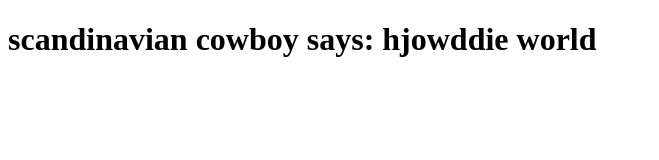
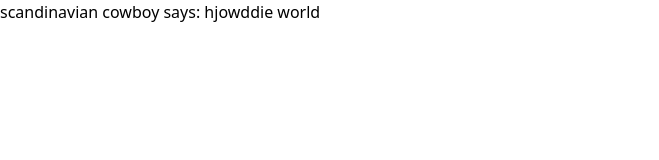
Before and after one commit to k4y4k/old_gatsby_site, a Gatsby site: page / in a window 1280 px wide. Shown: the whole page, without its empty margins (0-659 px from the left). Built offline with nearby package versions, Linux system fonts and the light colour scheme; Gatsby itself is replaced by a stand-in of ours.

Commit message:
feat: enable tailwind

```diff
--- a/gatsby-config.js
+++ b/gatsby-config.js
@@ -2,6 +2,7 @@ module.exports = {
   plugins: [
     `gatsby-plugin-react-helmet`,
     `gatsby-plugin-sass`,
+    `gatsby-plugin-postcss`,
     {
       resolve: `gatsby-plugin-manifest`,
       options: {
--- a/package.json
+++ b/package.json
@@ -7,13 +7,15 @@
   "dependencies": {
     "gatsby": "^2.19.7",
     "gatsby-plugin-manifest": "^2.2.39",
+    "gatsby-plugin-postcss": "^2.1.19",
     "gatsby-plugin-react-helmet": "^3.1.21",
     "gatsby-plugin-sass": "^2.1.27",
     "node-sass": "^4.13.1",
     "react": "^16.12.0",
     "react-dom": "^16.12.0",
     "react-helmet": "^5.2.1",
-    "react-particles-js": "^2.7.0"
+    "react-particles-js": "^2.7.0",
+    "tailwindcss": "^1.1.4"
   },
   "devDependencies": {
     "cypress": "^3.8.3",
--- /dev/null
+++ b/postcss.config.js
@@ -0,0 +1,3 @@
+module.exports = () => ({
+  plugins: [require('tailwindcss')]
+})
--- a/src/pages/index.js
+++ b/src/pages/index.js
@@ -1,5 +1,6 @@
 import React from 'react'
 import { Helmet } from 'react-helmet'
+import '../styles/tailwind.css'
 
 export default () => (
   <>
@@ -10,7 +11,7 @@ export default () => (
       <link rel="canonical" href="https://kayak.rocks" />
     </Helmet>
     <div id="container">
-      <h1>scandinavian cowboy says: hjowddie world</h1>
+      <h1 className="bg-grey-200">scandinavian cowboy says: hjowddie world</h1>
     </div>
   </>
 )
--- /dev/null
+++ b/src/styles/tailwind.css
@@ -0,0 +1,5 @@
+@tailwind base;
+
+@tailwind components;
+
+@tailwind utilities;
--- /dev/null
+++ b/tailwind.config.js
@@ -0,0 +1,7 @@
+module.exports = {
+  theme: {
+    extend: {}
+  },
+  variants: {},
+  plugins: []
+}
```
Also changed, not shown: 1 other file.
